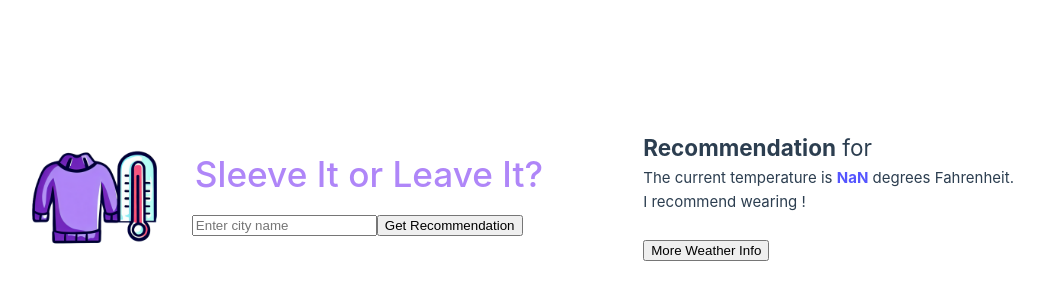
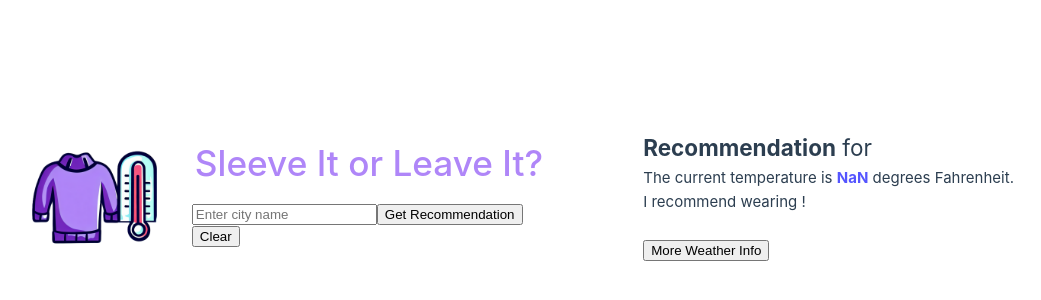
Before and after one commit to coltwood93/SleeveIt, a Vue app in the folder sleeve-it/: page /recommendation in a window 1280 px wide. Shown: the part 204-504 px from the top of the page, without its empty margins (78-1119 px from the left). Built offline with nearby package versions, Linux system fonts and the light colour scheme.

Commit message:
added clear search button

```diff
--- a/sleeve-it/src/components/SearchBar.vue
+++ b/sleeve-it/src/components/SearchBar.vue
@@ -9,11 +9,21 @@
   const getRecommendation = async () => {
     emit('get-recommendation', location.value);
   };
+
+  const clearSearch = () => {
+    const confirmClear = window.confirm('Are you sure you want to clear the search?');
+    if (confirmClear) {
+      location.value = ''; // Clear the search bar
+    }
+  };
+
 </script>
 
 <template>
   <div>
     <input type="text" placeholder="Enter city name" v-model="location" @keyup.enter="getRecommendation">
     <button @click="getRecommendation">Get Recommendation</button>
+    <br>
+    <button @click="clearSearch">Clear</button>
   </div>
 </template>
```
